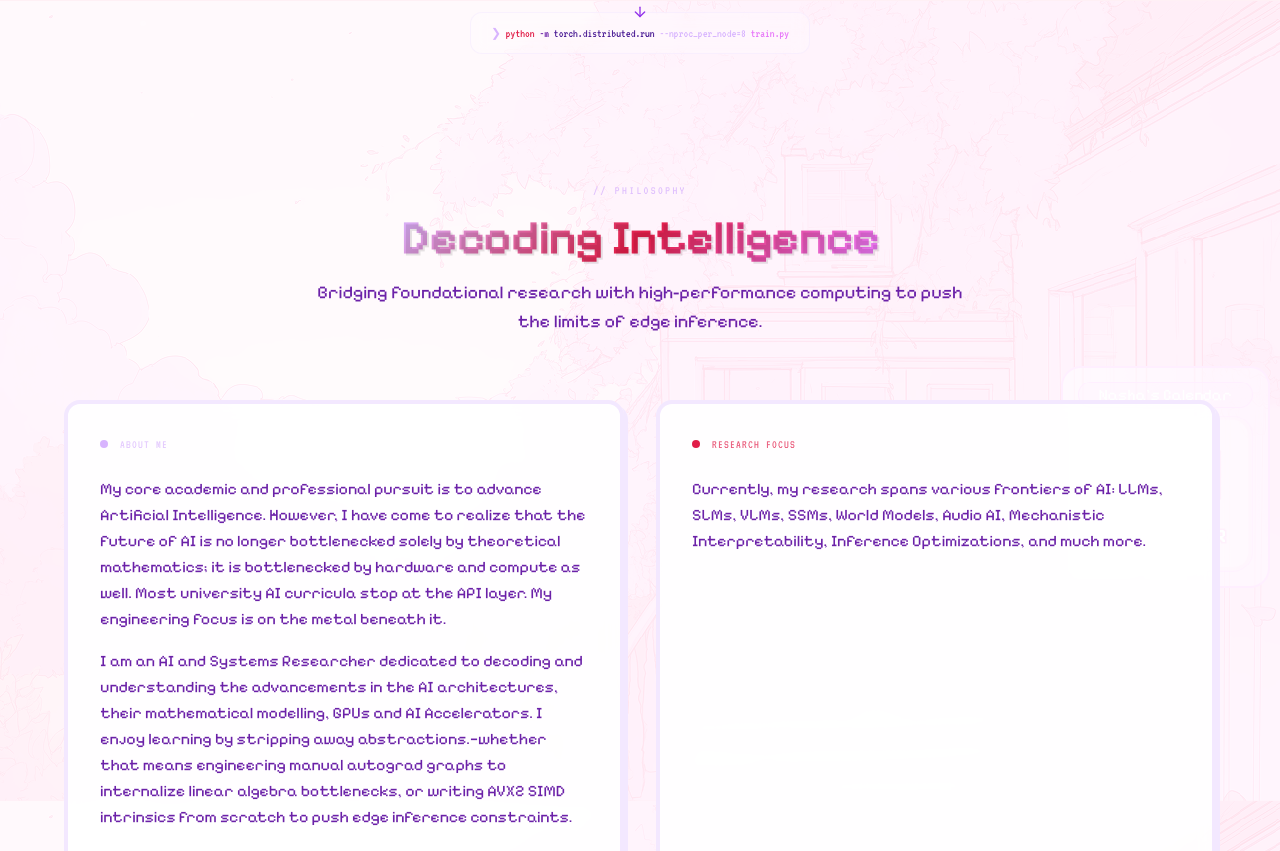
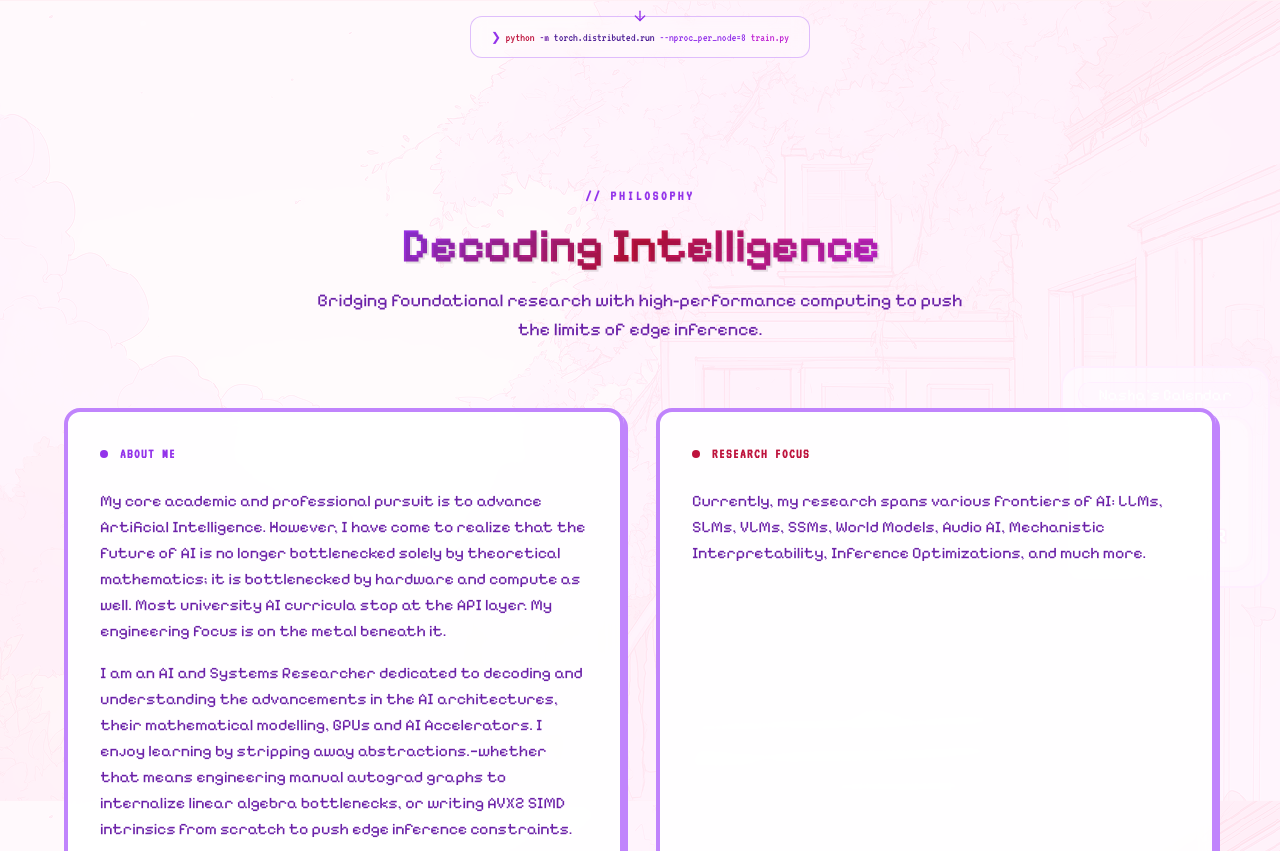
Before and after one commit to abhipandey5/abhipandey5.github.io, a React (Vite) app: page / in a window 1280 px wide. Shown: the part 799-1650 px from the top of the page. Built offline with nearby package versions, Linux system fonts and the light colour scheme.

Commit message:
fix: improve text visibility and size in light mode

```diff
--- a/src/components/About.jsx
+++ b/src/components/About.jsx
@@ -27,7 +27,7 @@ const About = () => {
               <div className="glass-card gradient-border p-8 h-full flex flex-col">
                 <div className="flex items-center gap-3 mb-6">
                   <div className="h-2 w-2 rounded-full bg-lavender" />
-                  <span className="font-mono text-xs tracking-widest uppercase text-lavender/70">
+                  <span className="font-mono text-sm tracking-widest uppercase text-lavender font-semibold">
                     About Me
                   </span>
                 </div>
@@ -50,7 +50,7 @@ const About = () => {
               <div className="glass-card gradient-border p-8 h-full flex flex-col">
                 <div className="flex items-center gap-3 mb-6">
                   <div className="h-2 w-2 rounded-full bg-pink" />
-                  <span className="font-mono text-xs tracking-widest uppercase text-pink/70">
+                  <span className="font-mono text-sm tracking-widest uppercase text-pink font-semibold">
                     Research Focus
                   </span>
                 </div>
@@ -68,7 +68,7 @@ const About = () => {
             <div className="glass-card gradient-border p-8">
               <div className="flex items-center gap-3 mb-6">
                 <div className="h-2 w-2 rounded-full bg-mauve" />
-                <span className="font-mono text-xs tracking-widest uppercase text-mauve/70">
+                <span className="font-mono text-sm tracking-widest uppercase text-mauve font-semibold">
                   Core Stack
                 </span>
               </div>
--- a/src/components/Hero.jsx
+++ b/src/components/Hero.jsx
@@ -82,7 +82,7 @@ const Hero = () => {
       >
         {/* Eyebrow */}
         <motion.div variants={itemVariants} className="mb-6">
-          <span className="inline-flex items-center gap-2 px-4 py-1.5 rounded-full border border-lavender/20 bg-lavender/5 font-mono text-xs tracking-widest uppercase text-lavender">
+          <span className="inline-flex items-center gap-2 px-4 py-1.5 rounded-full border border-lavender/20 bg-lavender/5 font-mono text-sm font-semibold tracking-widest uppercase text-lavender">
             <span className="h-1.5 w-1.5 rounded-full bg-lavender animate-pulse" />
             AI & HPC Research
           </span>
--- a/src/components/ProjectCard.jsx
+++ b/src/components/ProjectCard.jsx
@@ -60,7 +60,7 @@ const ProjectCard = ({ project, index }) => {
             <h3 className={`font-mono text-lg font-bold text-text-primary ${accent.hover} transition-colors`}>
               {project.title}
             </h3>
-            <span className="font-mono text-[10px] tracking-wider uppercase text-text-muted">
+            <span className="font-mono text-xs tracking-wider uppercase text-text-muted font-semibold">
               {project.category}
             </span>
           </div>
@@ -81,7 +81,7 @@ const ProjectCard = ({ project, index }) => {
         {project.tags.map((tag) => (
           <span
             key={tag}
-            className={`inline-flex items-center px-2.5 py-1 rounded-full font-mono text-[10px] font-medium border ${accent.tag} transition-colors`}
+            className={`inline-flex items-center px-2.5 py-1 rounded-full font-mono text-xs font-semibold border ${accent.tag} transition-colors`}
           >
             {tag}
           </span>
--- a/src/components/SectionHeading.jsx
+++ b/src/components/SectionHeading.jsx
@@ -9,7 +9,7 @@ const SectionHeading = ({ label, title, subtitle, align = 'center' }) => {
   return (
     <ScrollReveal className={`flex flex-col gap-4 mb-16 ${alignClasses[align]}`}>
       {label && (
-        <span className="font-mono text-xs font-medium tracking-[0.2em] uppercase text-lavender/80">
+        <span className="font-mono text-sm font-semibold tracking-[0.2em] uppercase text-lavender">
           {label}
         </span>
       )}
--- a/src/components/WorkExperience.jsx
+++ b/src/components/WorkExperience.jsx
@@ -13,7 +13,7 @@ const WorkExperience = () => {
 
         <ScrollReveal delay={0.1}>
           <div className="glass-card gradient-border p-8 h-full flex flex-col items-center justify-center text-center min-h-[300px]">
-            <span className="font-mono text-xs tracking-widest uppercase text-lavender/70 mb-4">
+            <span className="font-mono text-sm tracking-widest uppercase text-lavender font-semibold mb-4">
               Coming Soon
             </span>
             <h3 className="text-xl font-bold text-text-primary mb-2">
--- a/src/index.css
+++ b/src/index.css
@@ -33,20 +33,20 @@
     --bg-card: rgba(255, 255, 255, 0.9);
     --bg-card-hover: rgba(255, 255, 255, 1);
 
-    --lavender: #d8b4fe;
-    --lavender-dim: #c084fc;
-    --lavender-bright: #e9d5ff;
-    --pink: #e11d48;
-    --pink-dim: #be123c;
-    --mauve: #e879f9;
-    --rose: #fda4af;
-    --peach: #ffedd5;
+    --lavender: #9333ea;
+    --lavender-dim: #7e22ce;
+    --lavender-bright: #a855f7;
+    --pink: #be123c;
+    --pink-dim: #9f1239;
+    --mauve: #c026d3;
+    --rose: #e11d48;
+    --peach: #ea580c;
 
     --text-primary: #4c1d95; /* Deep purple text for readability */
     --text-secondary: #6b21a8;
     --text-muted: #9333ea;
-    --border: #f3e8ff;
-    --border-hover: #d8b4fe;
+    --border: #c084fc;
+    --border-hover: #9333ea;
   }
 
   /* Dark Theme manually toggled */
```
